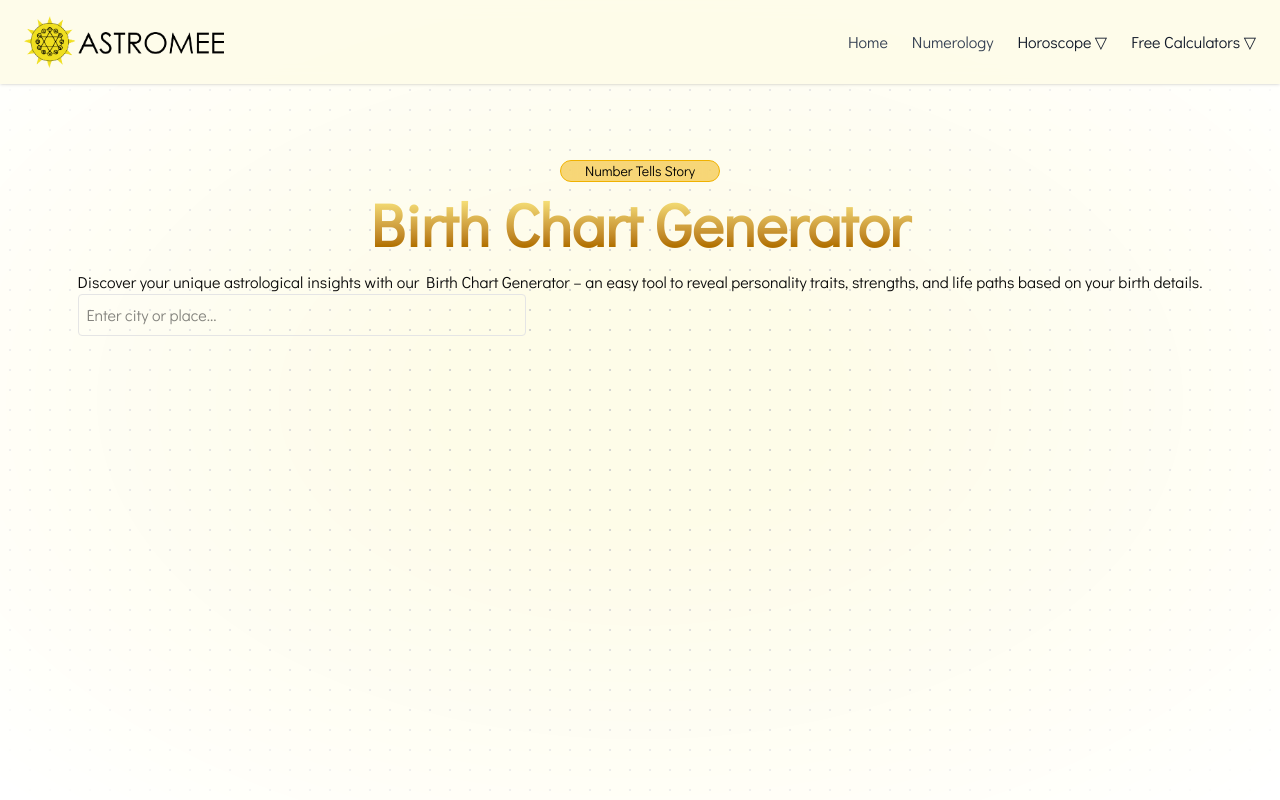
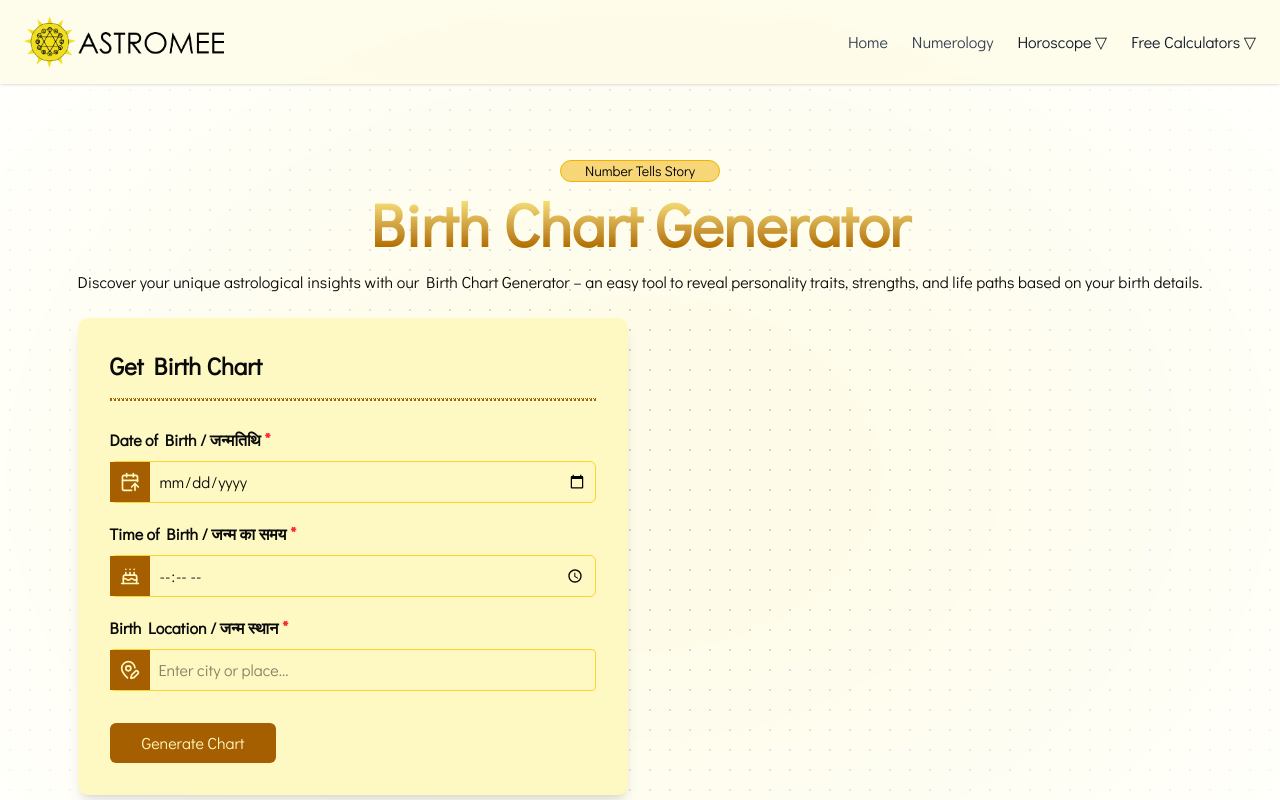
Before and after one commit to desimochi/astromee, a Next.js app: page /birth-chart in a window 1280 px wide. Shown: the top 800 px of the page. Built offline with nearby package versions, Linux system fonts and the light colour scheme.

Commit message:
birth chart

```diff
--- a/app/birth-chart/page.js
+++ b/app/birth-chart/page.js
@@ -1,25 +1,24 @@
-"use client"
+
 import KundliChart from "@/componenet/Form/KundliChart";
-import LocationSearch from "@/componenet/GeoLocation/LocationSearch";
 import DotBack from "@/componenet/ui/DotBack";
 import { SparklesPreview } from "@/componenet/ui/SparklesPreview";
 
 export default function Page(){
-    const handleLocationSelect = (location) => {
-    console.log('Selected location:', location.label);
-    // You can use location.lat, location.lng, location.timezone etc.
-  };
+
+
     return (
         <>
         <DotBack>
-            <div className="py-32 h-screen z-21 gothic-a1-text">
+            <div className="py-32 h-fit z-21 gothic-a1-text">
                 <div className="flex w-40 mt-8 justify-center mx-auto px-4 text-center-2 mb-3 border border-yellow-500 rounded-full text-sm bg-yellow-500/50 backdrop-blur-sm">
         <span className="text-black">Number Tells Story</span>
           </div>
                 <h1 className="text-6xl font-extrabold mb-4 bg-gradient-to-b from-yellow-200 to-yellow-700 bg-clip-text text-transparent text-center">Birth Chart Generator</h1>
                 <p className="text-center">Discover your unique astrological insights with our Birth Chart Generator – an easy tool to reveal personality traits, strengths, and life paths based on your birth details.</p>
-            {/* <KundliChart type="RasiD1" />   */}
-            <LocationSearch onSelect={handleLocationSelect}/>
+            <div>
+                <KundliChart />
+            </div>
+
             </div>
 
         </DotBack>
--- a/app/globals.css
+++ b/app/globals.css
@@ -161,7 +161,16 @@
 .animate-shoot {
   animation: 'shootingstar 1.5s ease-in-out infinite';
 }
-
+.svg-wrapper svg {
+  width: 500px;
+  height: 500px;
+}
+@media (max-width: 640px) { /* Tailwind's sm breakpoint is 640px */
+  .svg-wrapper svg {
+    width: 360px;
+    height: 360px; /* adjust height too if needed */
+  }
+}
 :root {
   --radius: 0.625rem;
   --background: oklch(1 0 0);
--- a/componenet/Form/KundliChart.js
+++ b/componenet/Form/KundliChart.js
@@ -2,27 +2,94 @@
 import { useState } from "react";
 import { useForm } from "react-hook-form";
 import CustomDatePicker from "../ui/DatePicker";
-import { CakeIcon, Calendar1Icon } from "lucide-react";
+import { CakeIcon, Calendar1Icon, CalendarArrowUpIcon } from "lucide-react";
+import LocationSearch from "../GeoLocation/LocationSearch";
+import DatePicker from "../ui/DatePicker";
+import AstroLoader from "../Loader";
 
 export default function KundliChart({ type }) {
     const [selectedDate, setSelectedDate] = useState(new Date());
+     const [svgContent, setSvgContent] = useState("");
+    const [time, setTime] = useState(new Date());
+    const [location, setLocation] = useState("")
+    const [imageUrl, setImageUrl] = useState("");
     const [open, setOpen] = useState(false)
+    const [error, setError] = useState("")
+    const [loading, setLoading] =  useState(false)
     const handleOpen = ()=>{
       setOpen((prev)=> !prev)
     }
+    const handleLocationSelect = (location) => {
+    setLocation(location.label)
+  };
+  const handleSubmit = async ()=>{
+    if(!time || !location){
+      setError("Please Select Time and Location")
+      return;
+    }
+      setLoading(true)
+      try {
+        const res = await fetch(`https://api.vedastro.org/api/Calculate/SouthIndianChart/Location/${location}/Time/${time}/${selectedDate}/+05:30/ChartType/RasiD1/Ayanamsa/RAMAN`)
+        const svgText = await res.text();
+
+    setSvgContent(svgText)
+      } catch (error) {
+        console.error("Failed to fetch SVG:", error);
+      } finally {
+        setLoading(false)
+      }
+  }
   return (
-    <div className="max-w-md mx-auto p-4 shadow-lg rounded-lg bg-white">
-      <h2 className="text-xl font-bold mb-4">Generate Kundli</h2>
-      <div className="relative w-full">
+    <div className="flex flex-col sm:flex-row gap-6 mt-6">
+      <div className="w-full sm:w-1/2">
+      <div className="mx-auto p-8 shadow-lg rounded-lg bg-yellow-100">
+      <h2 className="text-2xl font-bold mb-4">Get Birth Chart</h2>
+      <hr className="border border-b-2 border-dotted mb-6 border-yellow-700"/>
+      {error && <p className="text-red-500">{error}</p>}
+      <label className="font-bold mb-2 ">Date of Birth / जन्मतिथि <span className="text-red-500 text-lg">*</span></label>
+      <div className="relative w-full mb-4 mt-2">
         <input
-          type="text"
-        placeholder="Enter Your DOB"
-          className="border p-2 pr-10 rounded-sm w-full appearance-none" onClick={handleOpen} />
-  <div className="absolute right-3 top-1/2 transform -translate-y-1/2 text-gray-400 pointer-events-none">
-    <CakeIcon className="h-5 w-5"/>
+  type="date"
+  className="border border-amber-300 p-2 pl-12 rounded-sm w-full appearance-none"
+  onChange={(e) => {
+    const [year, month, day] = e.target.value.split("-");
+    setSelectedDate(`${day}/${month}/${year}`); // dd/mm/yyyy
+  }}
+/>
+
+
+  <div className="absolute left-0 top-1/2 transform -translate-y-1/2 bg-yellow-700 p-2.5 text-yellow-100 pointer-events-none">
+  <CalendarArrowUpIcon className="h-5 w-5"/>
   </div>
 </div>
-    {open && <CustomDatePicker selectedDate={selectedDate} setSelectedDate={setSelectedDate} />}
+<label className="font-bold mb-2 ">Time of Birth / जन्म का समय <span className="text-red-500 text-lg">*</span></label>
+<div className="relative w-full mb-4 mt-2">
+        <input
+  type="time"
+  className="border border-amber-300 p-2 pl-12 rounded-sm w-full appearance-none"
+  onChange={(e) => {
+    const [hour, minute] = e.target.value.split(":");
+    setTime(`${hour}:${minute}`); // HH:mm (24-hour)
+  }}
+/>
+  <div className="absolute left-0 top-1/2 transform -translate-y-1/2 bg-yellow-700 p-2.5 text-yellow-100 pointer-events-none">
+  <CakeIcon className="h-5 w-5"/>
+  </div>
+</div>
+        <label className="font-bold ">Birth Location / जन्म स्थान <span className="text-red-500 text-lg">*</span></label>
+        <LocationSearch onSelect={handleLocationSelect}/>
+        <button
+  className="bg-yellow-700 text-yellow-100 py-2 px-8 rounded-sm mt-4 cursor-pointer"
+  onClick={handleSubmit}
+>
+  {loading ? "Generating...." : "Generate Chart"}
+</button>
+    </div>
+      </div>
+    <div className="w-full sm:w-1/2">
+
+    {loading ? <AstroLoader /> : <div className=" sm:h-[500px] overflow-auto svg-wrapper" dangerouslySetInnerHTML={{ __html: svgContent }} />}
+    </div>
     </div>
   );
 }
--- a/componenet/GeoLocation/LocationSearch.js
+++ b/componenet/GeoLocation/LocationSearch.js
@@ -1,4 +1,5 @@
 "use client"
+import { LocateFixed, LocationEditIcon } from 'lucide-react';
 import React, { useState, useEffect } from 'react';
 
 const GEO_USERNAME = 'astromee '; // Replace this
@@ -9,15 +10,15 @@ const LocationSearch = ({ onSelect }) => {
   const [showDropdown, setShowDropdown] = useState(false);
 
 useEffect(() => {
-    const fetchSuggestions = async () => {
-      if (!query) {
+  if (!showDropdown || !query) {
     setSuggestions([]);
     return;
   }
 
+  const fetchSuggestions = async () => {
     try {
       const res = await fetch(
-          `https://secure.geonames.org/searchJSON?q=${query}&maxRows=10&username=astromee`
+        `https://secure.geonames.org/searchJSON?q=${query}&maxRows=10&username=${GEO_USERNAME.trim()}`
       );
       const data = await res.json();
 
@@ -29,7 +30,6 @@ const LocationSearch = ({ onSelect }) => {
       }));
 
       setSuggestions(formatted);
-        setShowDropdown(true);
     } catch (err) {
       console.error('GeoNames fetch error:', err);
       setSuggestions([]);
@@ -38,7 +38,8 @@ const LocationSearch = ({ onSelect }) => {
 
   const delayDebounce = setTimeout(fetchSuggestions, 300);
   return () => clearTimeout(delayDebounce);
-  }, [query]);
+}, [query, showDropdown]);
+
 
   const handleSelect = (location) => {
     setQuery(location.label);
@@ -47,7 +48,8 @@ const LocationSearch = ({ onSelect }) => {
   };
 
   return (
-    <div className="relative w-full max-w-md">
+    <div className="relative w-full mt-2 ">
+      <div className="relative w-full mb-4 mt-2">
       <input
         type="text"
         value={query}
@@ -55,9 +57,13 @@ const LocationSearch = ({ onSelect }) => {
           setQuery(e.target.value);
         }}
         onFocus={() => setShowDropdown(true)}
-        className="w-full p-2 border rounded"
+        className="w-full p-2 pl-12 border border-amber-300 rounded"
         placeholder="Enter city or place..."
       />
+      <div className="absolute left-0 top-1/2 transform -translate-y-1/2 bg-yellow-700 p-2.5 text-yellow-100 pointer-events-none">
+  <LocationEditIcon className="h-5 w-5"/>
+  </div>
+      </div>
       {showDropdown && suggestions.length > 0 && (
         <ul className="absolute z-10 w-full bg-white border mt-1 rounded shadow max-h-60 overflow-y-auto">
           {suggestions.map((location, index) => (
--- a/componenet/Loader.js
+++ b/componenet/Loader.js
@@ -1,6 +1,6 @@
 export default function AstroLoader() {
     return (
-      <div className="flex flex-col items-center justify-center min-h-screen bg-white">
+      <div className="flex flex-col items-center justify-center ">
         {/* Rotating circular zodiac */}
         <div className="relative w-40 h-40 animate-spin-slow rounded-full border-[6px] border-dashed border-yellow-400 shadow-xl">
           {/* Glowing center orb */}
--- a/componenet/ui/DatePicker.js
+++ b/componenet/ui/DatePicker.js
@@ -43,12 +43,12 @@ const DatePicker = ({selectedDate, setSelectedDate}) => {
     format(new Date(2000, i), 'MMMM')
   );
 
-  const yearOptions = Array.from({ length: 50 }, (_, i) => 1980 + i);
+  const yearOptions = Array.from({ length: 100 }, (_, i) => 1950 + i);
   console.log(selectedDate)
 
   const renderHeader = () => {
     return (
-      <div className="flex justify-between items-center p-2 bg-gray-200">
+      <div className=" flex justify-between items-center p-2 bg-gray-200 z-21">
         <button onClick={() => setCurrentMonth(subMonths(currentMonth, 1))}>
           &#8592;
         </button>
```
Lines whose indentation alone changed are shown as unchanged.
